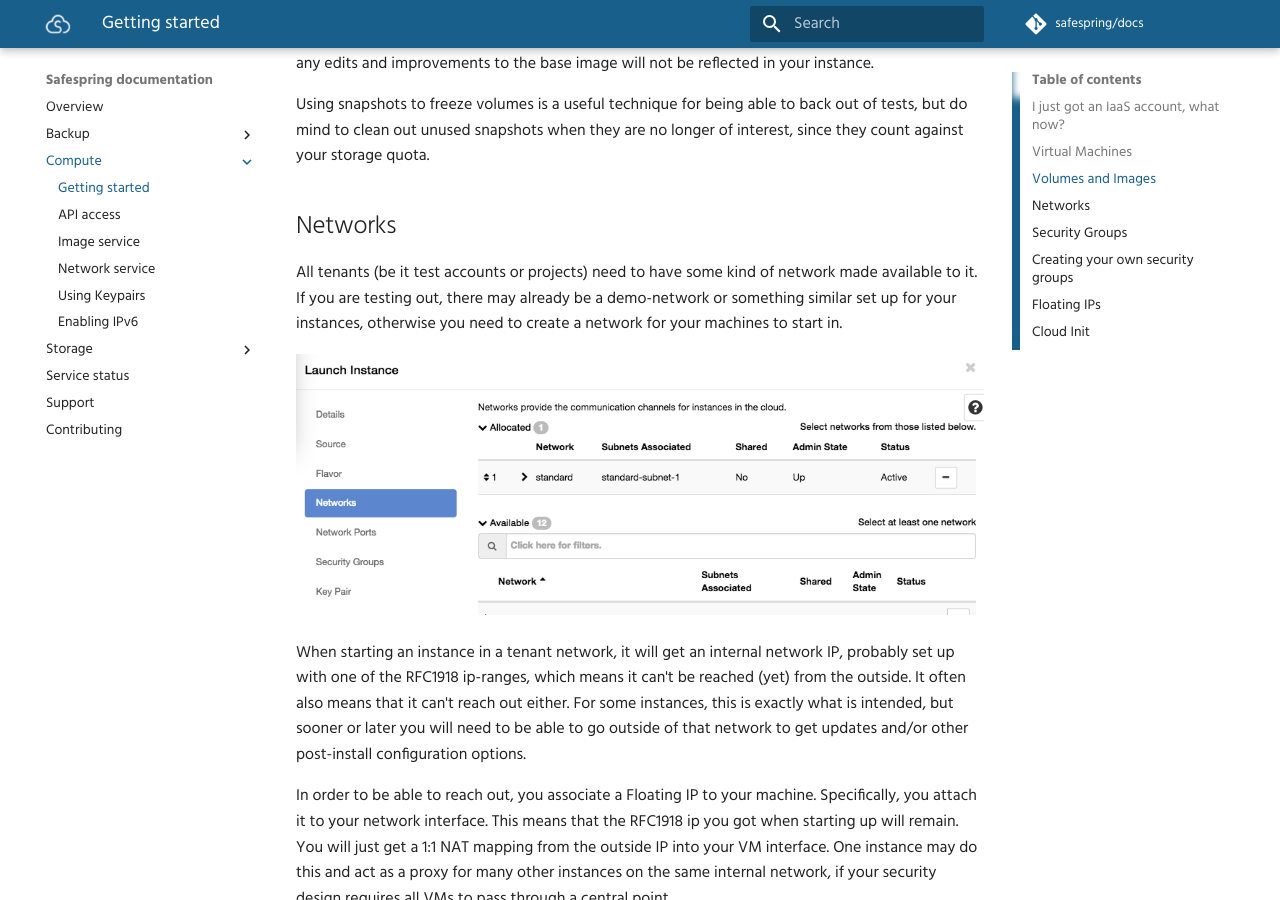
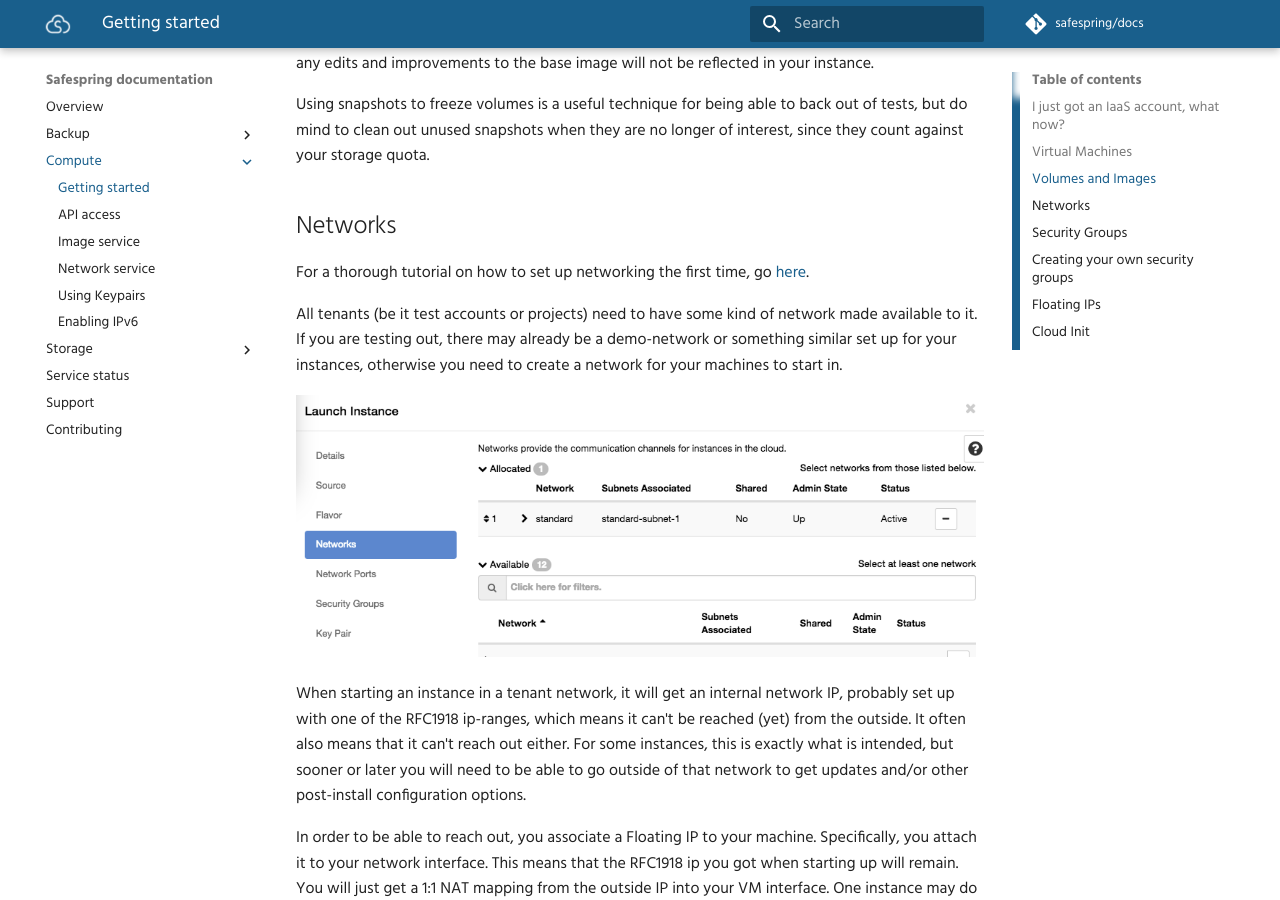
Before and after one commit to safespring/docs, an MkDocs documentation site: the page built from content/compute/getting-started.md, in a window 1280 px wide and 900 px high, scrolled down 1932 px. Built offline with MkDocs 1.6.1 and Material for MkDocs 9.7.7, drawn with Linux system fonts in a browser that asks for light colours; comment, search, counter and statistics services are not loaded; old or Windows-style settings are respelled for this version of MkDocs.

Commit message:
Added reference to new networking chapter under Networks in Getting Started

```diff
--- a/content/compute/getting-started.md
+++ b/content/compute/getting-started.md
@@ -33,6 +33,8 @@ Also, while we try to keep the public images up-to-date when publishing them, ke
 Using snapshots to freeze volumes is a useful technique for being able to back out of tests, but do mind to clean out unused snapshots when they are no longer of interest, since they count against your storage quota.
 
 ## Networks
+
+For a thorough tutorial on how to set up networking the first time, go [here](network.md).
 
 All tenants (be it test accounts or projects) need to have some kind of network made available to it. If you are testing out, there may already be a demo-network or something similar set up for your instances, otherwise you need to create a network for your machines to start in.
 
```
